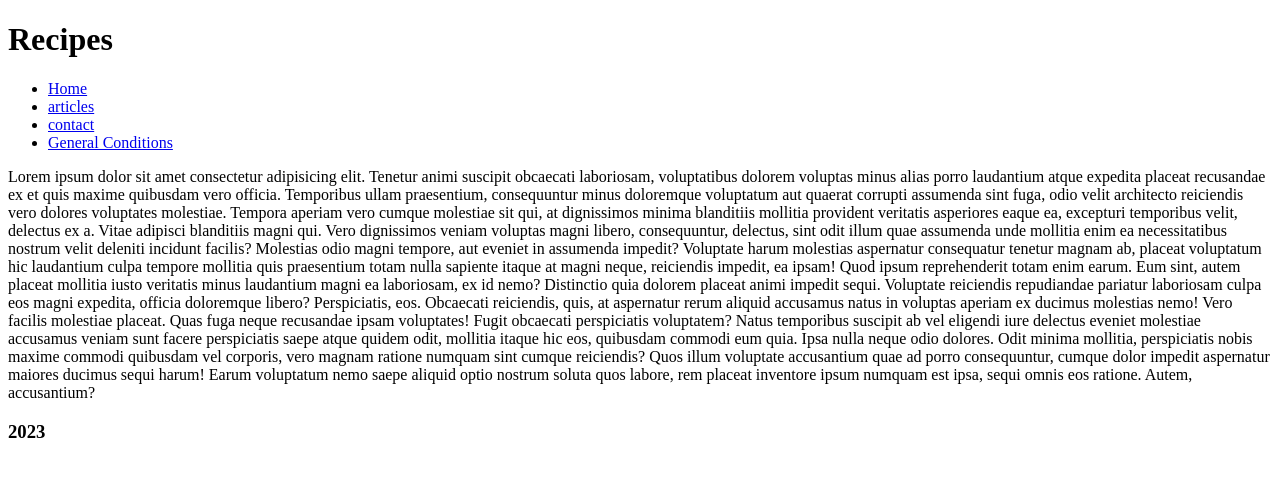
After one commit to Paradize250/PDO, a PHP site: page /views/conditions.view.php in a window 1280 px wide. The commit adds this page. Shown: the top 477 px of the page. Run offline with PHP 8.4, Linux system fonts and the light colour scheme.

Commit message:
updated code

```diff
--- a/src/Controllers/article.php
+++ b/src/Controllers/article.php
@@ -1,5 +1,5 @@
 <?php
-include '../fonctions/index.php';
+
 require '../Database.php';
 
 $db = new Database();
@@ -7,8 +7,8 @@ $id = $_GET['id'];
 $queryArticle = 'SELECT* FROM post where id= :id';
 $article = $db->query($queryArticle, [':id' => $id])->find();
 //dd($article);
-if (! $article) {
-    exit ("the article does not exist");
+if (!$article) {
+   abort();
 }
 include '../views/article.view.php';
 ?>
--- a/src/Controllers/articles.php
+++ b/src/Controllers/articles.php
@@ -1,6 +1,6 @@
 <?php
 //include '../fonctions/index.php';
-require './fonctions/index.php';
+
 require './Database.php';
 
 
@@ -10,6 +10,7 @@
 include './views/articles.view.php';
 echo '</br>';
 
+//------------------------------------------------------------------------------------------------------------------
 
 class Person
 {
--- /dev/null
+++ b/src/Controllers/conditions.php
@@ -0,0 +1,3 @@
+<?php
+include './views/conditions.view.php';
+?>
--- a/src/index.php
+++ b/src/index.php
@@ -1,3 +1,4 @@
 <?php
-include './router.php';
+include 'fonctions/index.php';
+include 'router.php';
 ?>
--- /dev/null
+++ b/src/views/401.php
@@ -0,0 +1 @@
+<h1>ERROR 401! no content found</h1>
--- /dev/null
+++ b/src/views/conditions.view.php
@@ -0,0 +1,25 @@
+<?php include 'partials/header.php'; ?>
+<P>Lorem ipsum dolor sit amet consectetur adipisicing elit. Tenetur animi suscipit obcaecati laboriosam, voluptatibus
+    dolorem voluptas minus alias porro laudantium atque expedita placeat recusandae ex et quis maxime quibusdam vero
+    officia. Temporibus ullam praesentium, consequuntur minus doloremque voluptatum aut quaerat corrupti assumenda sint
+    fuga, odio velit architecto reiciendis vero dolores voluptates molestiae. Tempora aperiam vero cumque molestiae sit
+    qui, at dignissimos minima blanditiis mollitia provident veritatis asperiores eaque ea, excepturi temporibus velit,
+    delectus ex a. Vitae adipisci blanditiis magni qui. Vero dignissimos veniam voluptas magni libero, consequuntur,
+    delectus, sint odit illum quae assumenda unde mollitia enim ea necessitatibus nostrum velit deleniti incidunt
+    facilis? Molestias odio magni tempore, aut eveniet in assumenda impedit? Voluptate harum molestias aspernatur
+    consequatur tenetur magnam ab, placeat voluptatum hic laudantium culpa tempore mollitia quis praesentium totam nulla
+    sapiente itaque at magni neque, reiciendis impedit, ea ipsam! Quod ipsum reprehenderit totam enim earum. Eum sint,
+    autem placeat mollitia iusto veritatis minus laudantium magni ea laboriosam, ex id nemo? Distinctio quia dolorem
+    placeat animi impedit sequi. Voluptate reiciendis repudiandae pariatur laboriosam culpa eos magni expedita, officia
+    doloremque libero? Perspiciatis, eos. Obcaecati reiciendis, quis, at aspernatur rerum aliquid accusamus natus in
+    voluptas aperiam ex ducimus molestias nemo! Vero facilis molestiae placeat. Quas fuga neque recusandae ipsam
+    voluptates! Fugit obcaecati perspiciatis voluptatem? Natus temporibus suscipit ab vel eligendi iure delectus eveniet
+    molestiae accusamus veniam sunt facere perspiciatis saepe atque quidem odit, mollitia itaque hic eos, quibusdam
+    commodi eum quia. Ipsa nulla neque odio dolores. Odit minima mollitia, perspiciatis nobis maxime commodi quibusdam
+    vel corporis, vero magnam ratione numquam sint cumque reiciendis? Quos illum voluptate accusantium quae ad porro
+    consequuntur, cumque dolor impedit aspernatur maiores ducimus sequi harum! Earum voluptatum nemo saepe aliquid optio
+    nostrum soluta quos labore, rem placeat inventore ipsum numquam est ipsa, sequi omnis eos ratione. Autem,
+    accusantium?</P>
+<?php
+include 'partials/footer.php';
+?>
--- a/src/views/partials/nav.php
+++ b/src/views/partials/nav.php
@@ -3,5 +3,6 @@
         <Li><a href="/">Home</a></Li>
         <Li><a href="/articles">articles</a></Li>
         <Li><a href="/contact">contact</a></Li>
+        <Li><a href="/Conditions">General Conditions</a></Li>
     </ul>
 </nav>
```
Also changed, not shown: src/Database.php (+20 -16 lines), src/router.php (+34 -8 lines), src/routes.php (added, +13 -0 lines).
